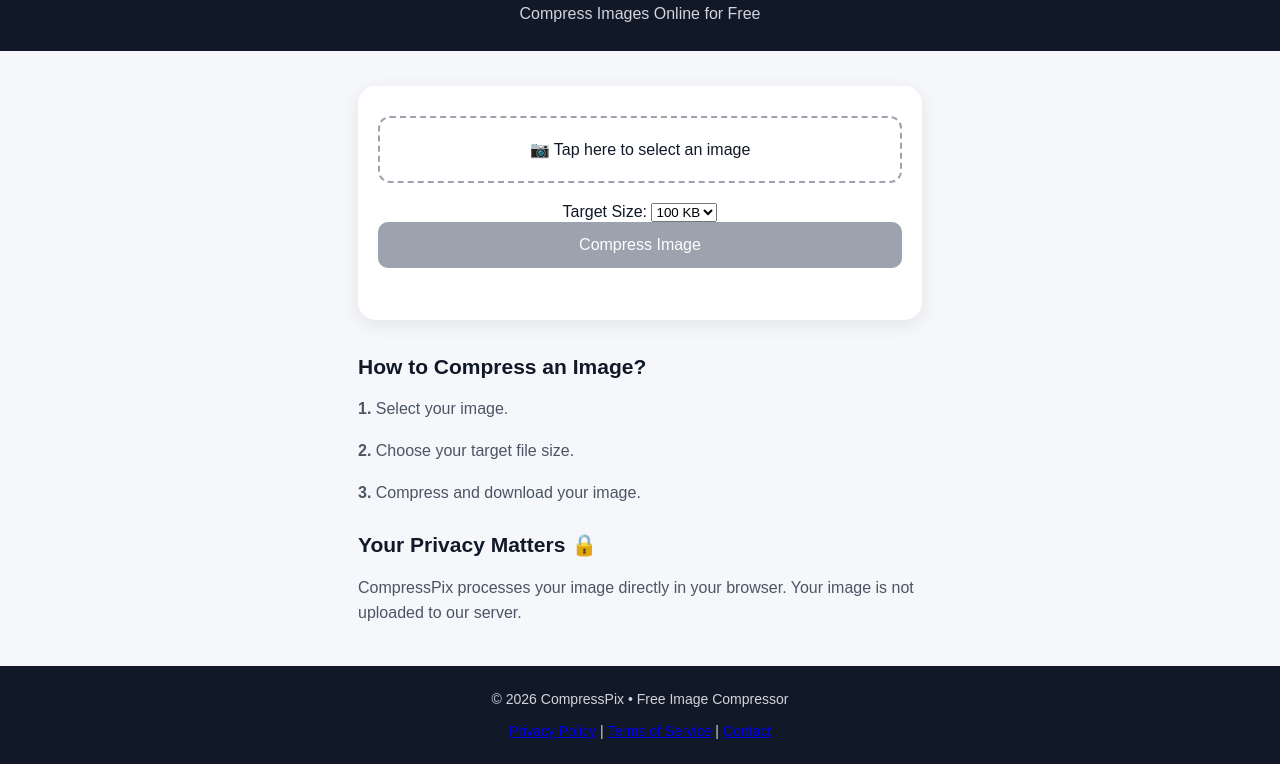
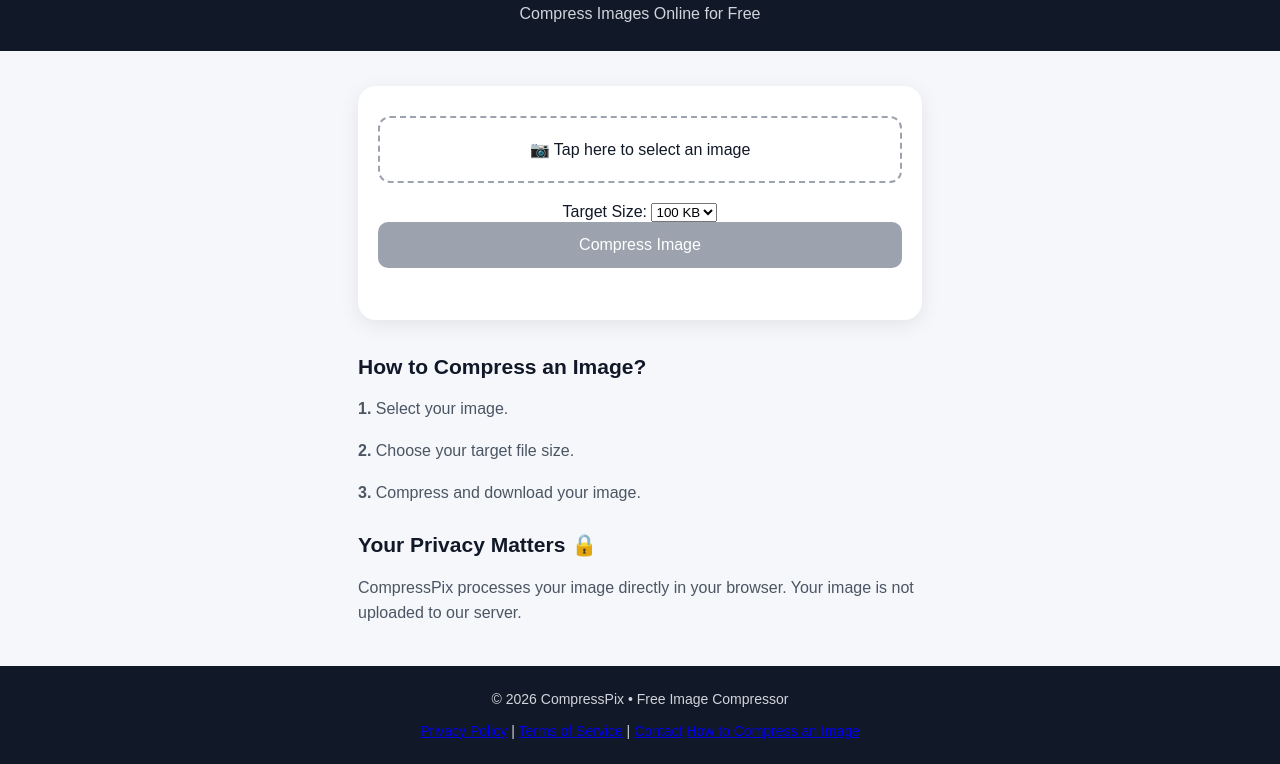
Before and after one commit to Nayak112/compresspix, a plain HTML site: page index.html in a window 1280 px wide. Shown: the part 68-832 px from the top of the page. Drawn offline with Linux system fonts and the light colour scheme.

Commit message:
Add link to 'How to Compress an Image' in footer

```diff
--- a/index.html
+++ b/index.html
@@ -190,6 +190,7 @@ canvas {
     <a href="privacy.html">Privacy Policy</a> |
     <a href="terms.html">Terms of Service</a> |
     <a href="contact.html">Contact</a>
+        <a href="how-to-compress.html">How to Compress an Image</a>
 </footer>
 <script>
 
```
